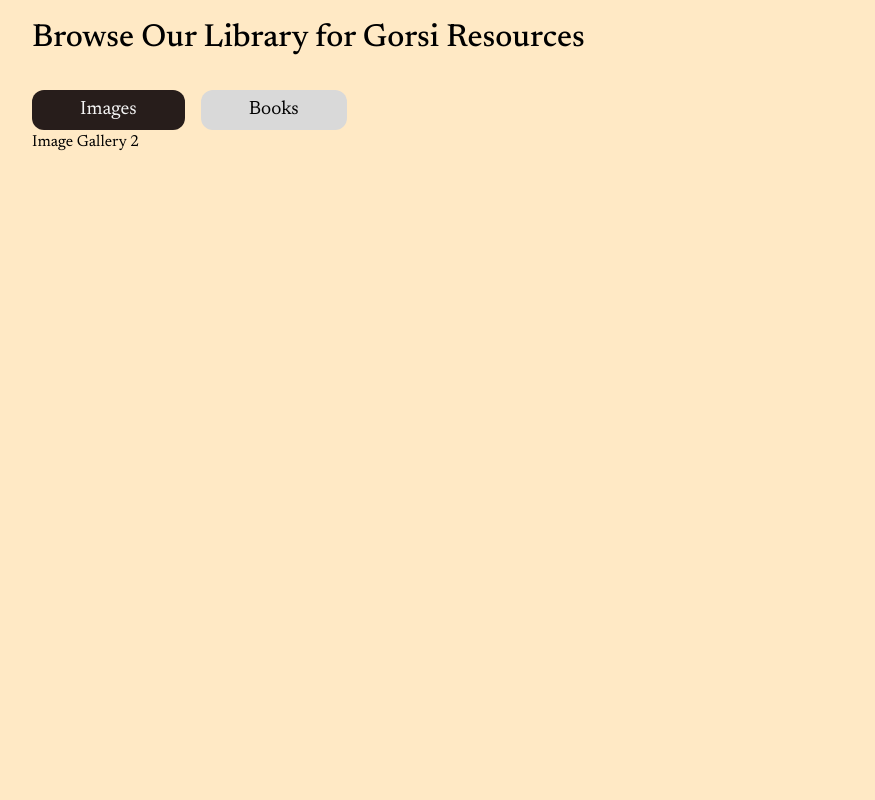
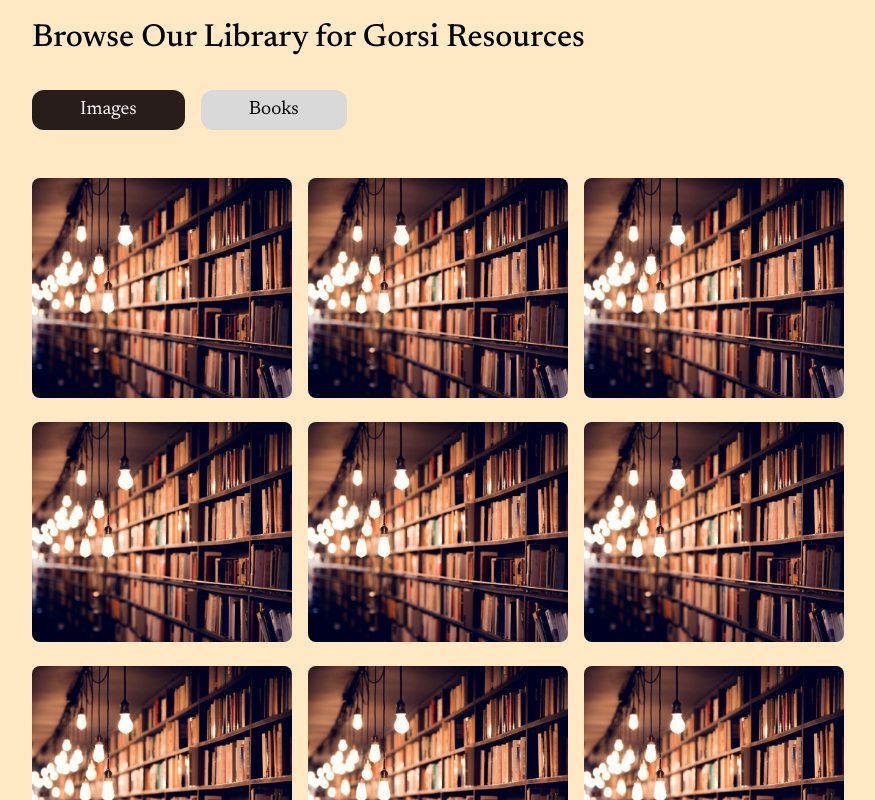
Before and after one commit to imargorsi/gorsiwebsite__frontend, a React (Vite) app: page /library in a window 1280 px wide. Shown: the part 220-1020 px from the top of the page, without its empty margins (104-979 px from the left). Before the commit the page ends 800 px from the top, so only its background shows below. Built offline with nearby package versions, Linux system fonts and the light colour scheme.

Commit message:
added images in gallery images

```diff
--- a/src/pages/Library/components/ImageGallery/ImageGallery.jsx
+++ b/src/pages/Library/components/ImageGallery/ImageGallery.jsx
@@ -1,5 +1,18 @@
 function ImageGallery() {
-  return <div>Image Gallery 2</div>;
+  return (
+    <div className="galleryWrapper">
+      <img alt="" src="book.jpg" className="gallery__images" />
+      <img alt="" src="book.jpg" className="gallery__images" />
+      <img alt="" src="book.jpg" className="gallery__images" />
+      <img alt="" src="book.jpg" className="gallery__images" />
+      <img alt="" src="book.jpg" className="gallery__images" />
+      <img alt="" src="book.jpg" className="gallery__images" />
+      <img alt="" src="book.jpg" className="gallery__images" />
+      <img alt="" src="book.jpg" className="gallery__images" />
+      <img alt="" src="book.jpg" className="gallery__images" />
+      <img alt="" src="book.jpg" className="gallery__images" />
+    </div>
+  );
 }
 
 export default ImageGallery;
--- a/src/pages/Library/library.css
+++ b/src/pages/Library/library.css
@@ -6,3 +6,19 @@
   margin-top: 2rem;
   margin-bottom: 2rem;
 }
+
+.gallery__images {
+  width: 260px;
+  height: 220px;
+  border-radius: 8px;
+  object-fit: cover;
+}
+
+.galleryWrapper {
+  margin-top: 2rem;
+  display: flex;
+  flex-wrap: wrap;
+  row-gap: 0.5rem;
+  column-gap: 1rem;
+  align-items: center;
+}
```
